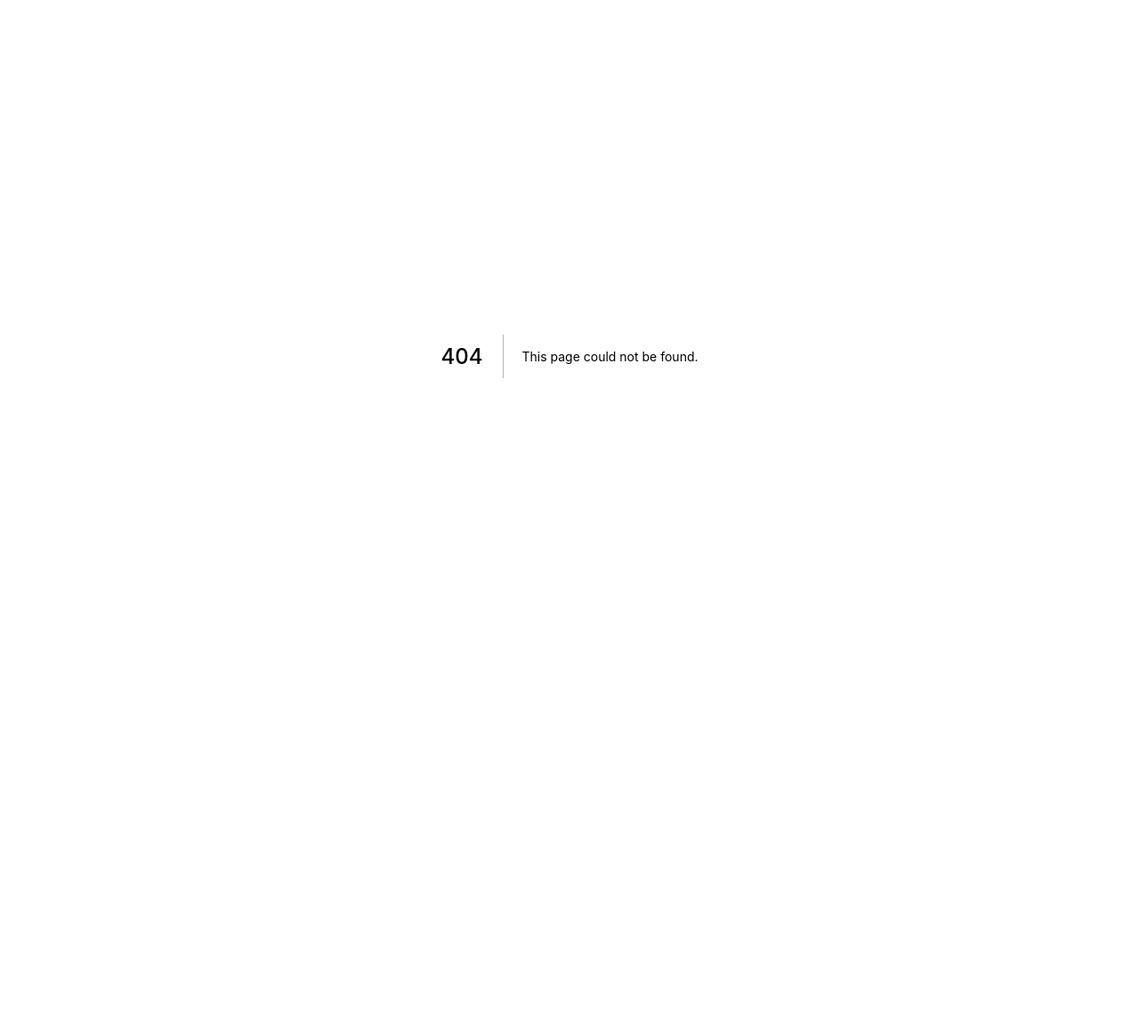
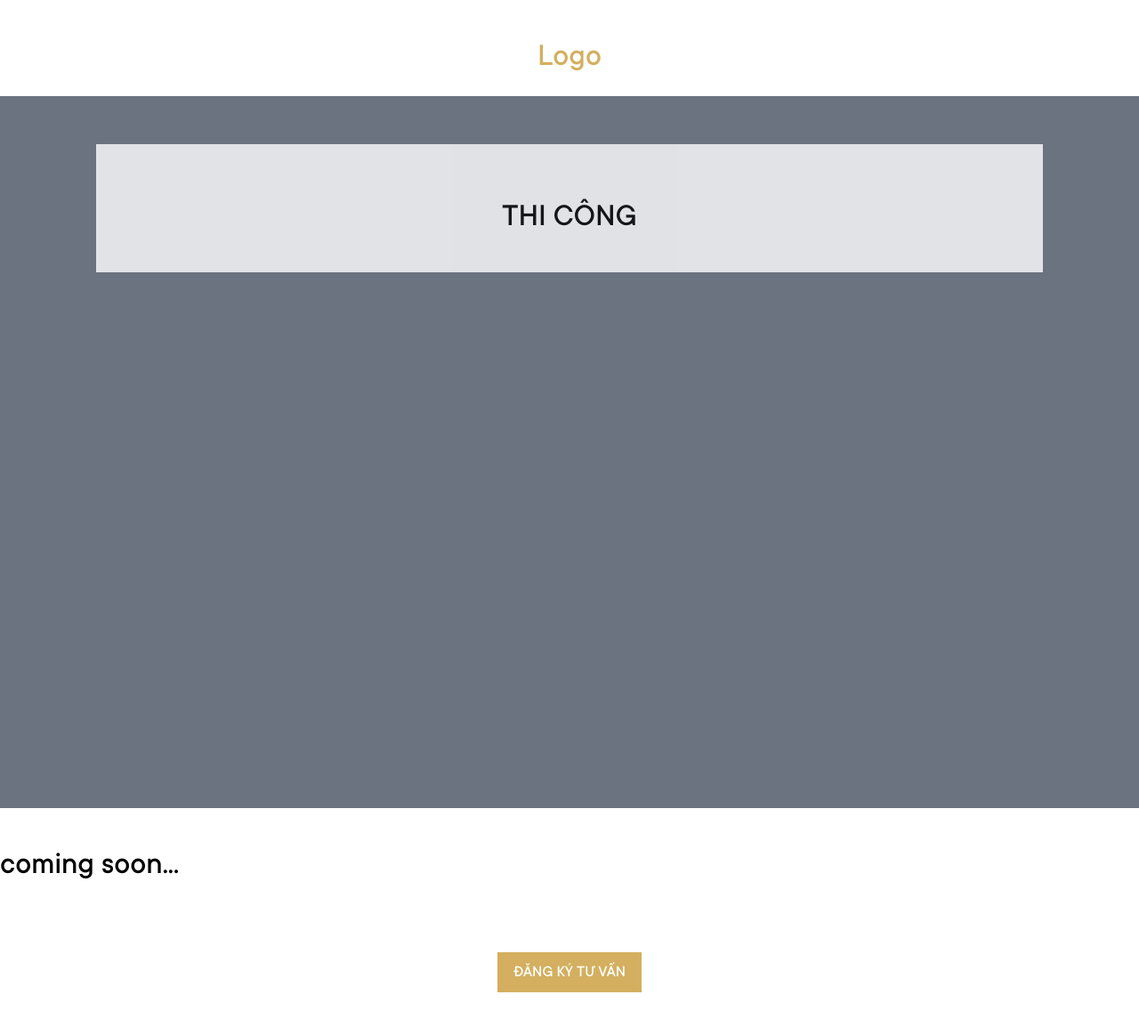
Before and after one commit to dflyapp/noie, a Next.js app: page /quy-trinh-thi-cong in a window 1280 px wide. Before the commit this address had no page. Shown: the top 1154 px of the page at 89% size. Before the commit the page ends 800 px from the top, so only its background shows below. Built offline with nearby package versions, Linux system fonts and the light colour scheme.

Commit message:
feat: init sub pages

```diff
--- a/src/layouts/Header.tsx
+++ b/src/layouts/Header.tsx
@@ -1,5 +1,6 @@
 import styled from 'styled-components'
 import { useEffect, useState } from 'react'
+import Link from 'next/link'
 
 import Logo from 'assets/logo.webp'
 
@@ -56,11 +57,21 @@ export default function Header() {
       </div>
       <div>
         <Menu className="hidden uppercase text-white lg:flex">
-          <li>giới thiệu</li>
-          <li>dịch vụ</li>
-          <li>dự án</li>
-          <li>câu chuyện</li>
-          <li>liên hệ</li>
+          <li>
+            <Link href="/gioi-thieu">
+              <a>giới thiệu</a>
+            </Link>
+          </li>
+          <li>
+            <Link href="/quy-trinh-thiet-ke">
+              <a>quy trình thiết kế</a>
+            </Link>
+          </li>
+          <li>
+            <Link href="/quy-trinh-thi-cong">
+              <a>quy trình thi công</a>
+            </Link>
+          </li>
         </Menu>
       </div>
       <div className="mr-2 lg:mr-12">
--- /dev/null
+++ b/src/layouts/SubPageLayout.tsx
@@ -0,0 +1,41 @@
+import { ReactNode } from 'react'
+import Link from 'next/link'
+import Head from 'next/head'
+
+interface LayoutProps {
+  children: ReactNode
+  metaTitle: string
+  metaDescription: string
+}
+
+export default function SubPageLayout({
+  children,
+  metaTitle,
+  metaDescription,
+}: LayoutProps) {
+  return (
+    <>
+      <Head>
+        <title>{metaTitle}</title>
+        <meta name="description" content={metaDescription} />
+      </Head>
+
+      <h1 className="text-center text-brown">
+        <Link href="/">Logo</Link>
+      </h1>
+      <div className="h-screen bg-gray-500 pt-12">
+        <div className="mx-24 bg-white py-4 opacity-80">
+          <h1 className="text-center uppercase">{metaDescription}</h1>
+        </div>
+      </div>
+      {children}
+      <footer className="py-12">
+        <div className="flex justify-center">
+          <button className="bg-brown px-4 py-2 uppercase text-white">
+            Đăng ký tư vấn
+          </button>
+        </div>
+      </footer>
+    </>
+  )
+}
--- /dev/null
+++ b/src/pages/gioi-thieu/index.tsx
@@ -0,0 +1,9 @@
+import SubPageLayout from 'layouts/SubPageLayout'
+
+export default function GioiThieu() {
+  return (
+    <SubPageLayout metaTitle="NOIE - Giới thiệu" metaDescription="Giới thiệu">
+      <h1>coming soon</h1>
+    </SubPageLayout>
+  )
+}
--- /dev/null
+++ b/src/pages/quy-trinh-thi-cong/index.tsx
@@ -0,0 +1,9 @@
+import SubPageLayout from 'layouts/SubPageLayout'
+
+export default function QuyTrinhThiCong() {
+  return (
+    <SubPageLayout metaTitle="NOIE - Thi công" metaDescription="Thi công">
+      <h1>coming soon...</h1>
+    </SubPageLayout>
+  )
+}
--- /dev/null
+++ b/src/pages/quy-trinh-thiet-ke/index.tsx
@@ -0,0 +1,9 @@
+import SubPageLayout from 'layouts/SubPageLayout'
+
+export default function QuyTrinhThietKe() {
+  return (
+    <SubPageLayout metaTitle="NOIE - Thiết kế" metaDescription="Thiết kế">
+      <h1>coming soon</h1>
+    </SubPageLayout>
+  )
+}
```
